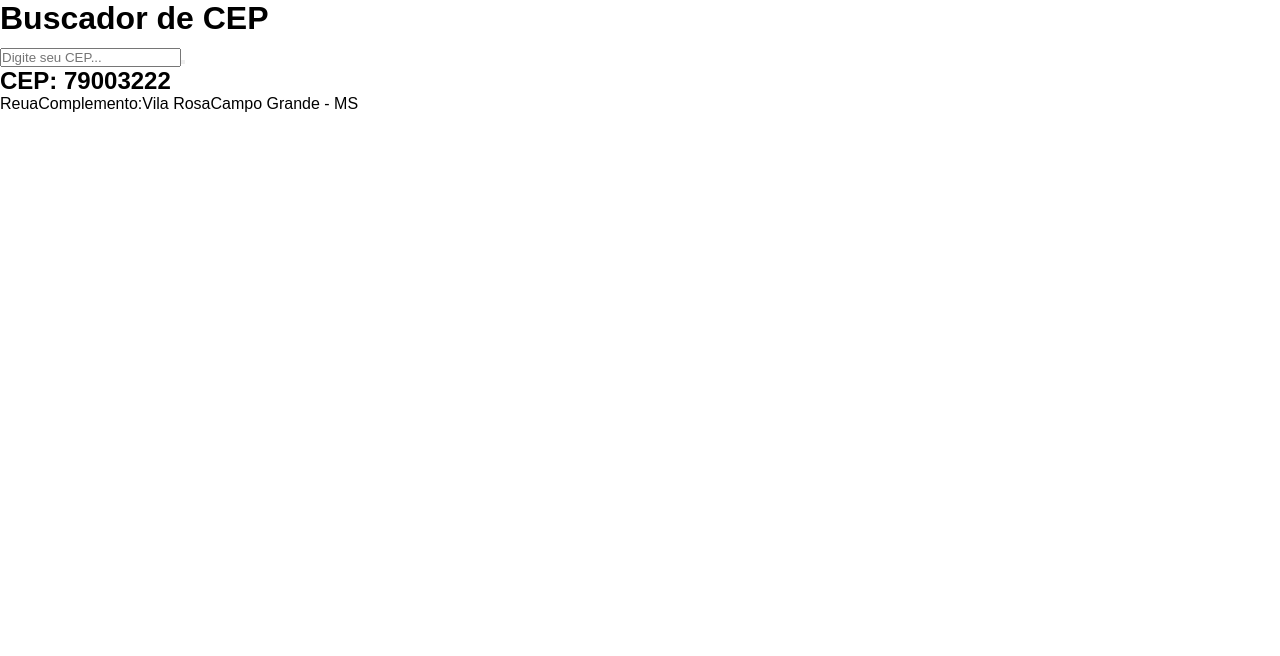
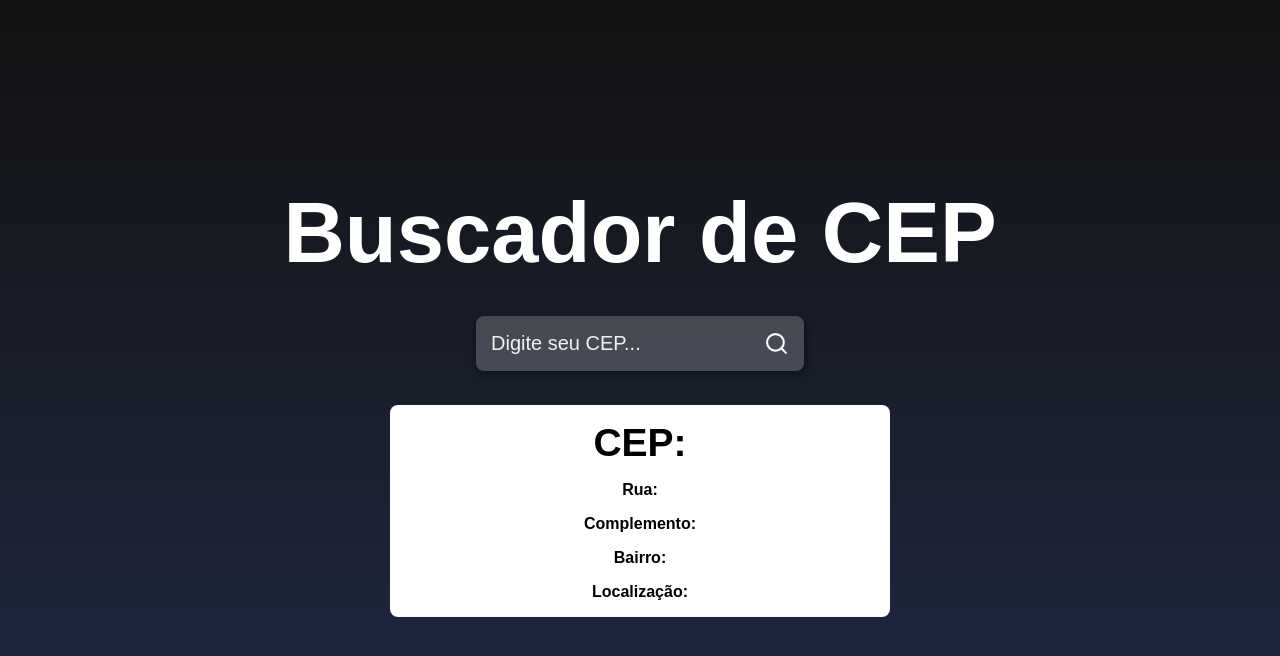
Before and after one commit to Igor-Brandalise/Buscador-de-CEP, a React (Create React App) app: page / in a window 1280 px wide. Shown: the top 656 px of the page. Built offline with nearby package versions, Linux system fonts and the light colour scheme.

Commit message:
upd style

```diff
--- a/src/App.js
+++ b/src/App.js
@@ -1,27 +1,26 @@
-import { FiSearch } from 'react-icons/fi';
-import './style.css'
+import { FiSearch } from "react-icons/fi";
+import "./style.css";
 
 function App() {
   return (
     <div className="container">
       <h1 className="title">Buscador de CEP</h1>
 
-      <div className="container">
+      <div className="containerInput">
         <input type="text" placeholder="Digite seu CEP..."></input>
 
         <button className="button"></button>
-        < FiSearch size={25} color="#fff"/>
+        <FiSearch size={25} color="#fff" />
       </div>
 
-    <main className='main'>
-      <h2>CEP: 79003222</h2>
+      <main className="main">
+        <h2>CEP:</h2>
 
-      <span>Reua</span>
-      <span>Complemento:</span>
-      <span>Vila Rosa</span>
-      <span>Campo Grande - MS</span>
-    </main>
-
+        <span>Rua:</span>
+        <span>Complemento:</span>
+        <span>Bairro:</span>
+        <span>Localização:</span>
+      </main>
     </div>
   );
 }
--- a/src/index.css
+++ b/src/index.css
@@ -2,4 +2,5 @@
   margin: 0;
   padding: 0;
   font-family: sans-serif;
+  box-sizing: border-box;
 }
--- a/src/style.css
+++ b/src/style.css
@@ -0,0 +1,107 @@
+.container{
+    height: 100vh;
+    display: flex;
+    justify-content: center;
+    align-items: center;
+    flex-direction: column;
+    background: linear-gradient(#121212, #212b46);
+}
+
+.title{
+    font-size: 85px;
+    color: white;
+    animation: fliptitle 2s;
+}
+
+@keyframes fliptitle{
+    from{
+        transform: rotatex(90deg);
+    }
+    to{
+        transform: rotateX(0deg);
+    }
+}
+
+.containerInput{
+    background-color: rgba(255, 255, 255, 0.2);
+    padding: 15px;
+    margin: 34px 0px;
+    display: flex;
+    border-radius: 8px;
+    box-shadow: 1px 3px 8px rgba(0,0,0, 0.5);
+}
+
+.containerInput input{
+    background-color: transparent;
+    border: 0;
+    font-size: 20px;
+    color: white;
+    outline: none;
+    margin-right: 8px;
+}
+
+.containerInput input::placeholder{
+    color: #f1f1f1;
+}
+
+.button{
+    background-color: transparent;
+    border: 0;
+    display: flex;
+    justify-content: center;
+    align-items: center;
+    cursor:pointer ;
+    transition: transform 0.5s;
+}
+
+.button:hover{
+    transform: scale(1.2);
+}
+
+.main{
+    display: flex;
+    justify-content: center;
+    align-items: center;
+    flex-direction: column;
+    background-color: white;
+    width: 500px;
+    border-radius: 8px;
+}
+
+.main h2{
+    margin: 16px 0;
+    font-size: 39px ;
+}
+
+.main span{
+    margin-bottom: 16px;
+    font-weight: bold;
+}
+
+@media(max-width:720px){
+    .title{
+        font-size: 60px;
+    }
+
+    .main h2{
+        font-size: 20px;
+    }
+
+    .main{
+
+        width: 80%;
+        min-width: 250px;
+    }
+}
+
+@media(max-width:520px){
+    .title{
+        font-size: 50px;
+    }
+}
+
+@media(max-width:420px){
+    .title{
+        font-size: 39px;
+    }
+}
```
